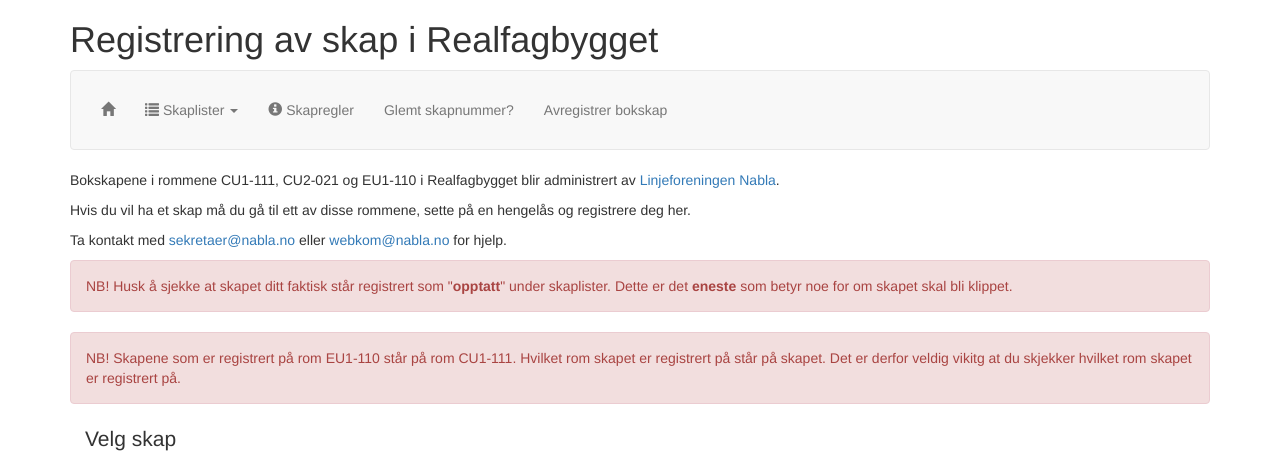
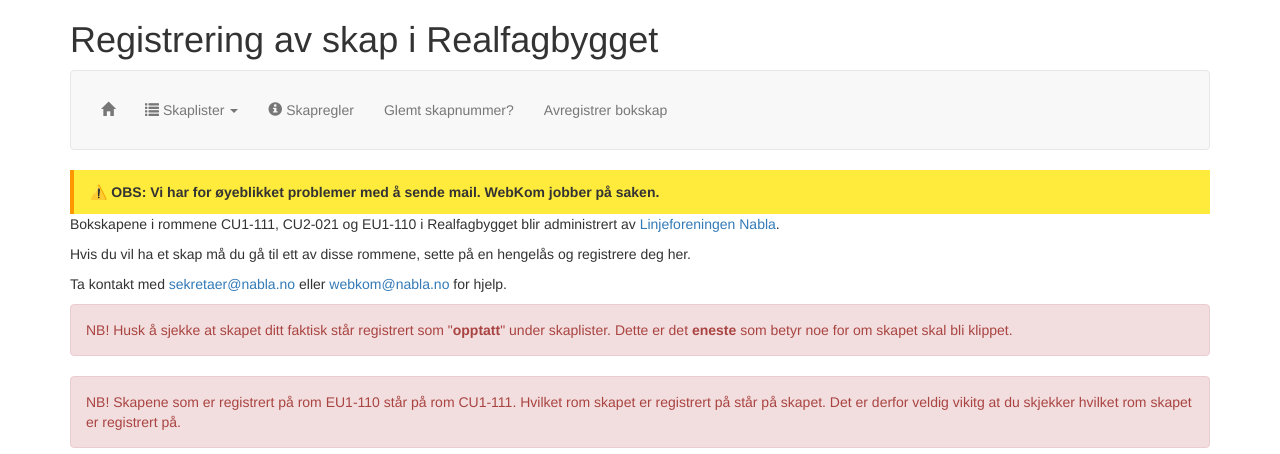
Before and after one commit to Nabla-NTNU/bokskap, a Django app: page / in a window 1280 px wide. Shown: the top 454 px of the page. Run offline with Django 4.2, Linux system fonts and the light colour scheme; some libraries are stand-ins or nearby versions; some web fonts are replaced.

Commit message:
TEMP: add warning box since mail is currently not working.

```diff
--- a/locker/templates/base.html
+++ b/locker/templates/base.html
@@ -14,6 +14,15 @@
     li {
         margin: 1em 0;
     }
+
+    .warning-box {
+      padding: 12px 16px;
+      background-color: #ffeb3b;
+      border-left: 4px solid #ff9800;
+      font-weight: bold;
+      margin: 0;
+    }
+
     </style>
 </head>
 <body>
@@ -56,6 +65,10 @@
             </div>
         </nav>
 
+        <div class="warning-box">
+          ⚠️ OBS: Vi har for øyeblikket problemer med å sende mail. WebKom jobber på saken.
+        </div>
+
         {% bootstrap_messages %}
 
         {% block content %}
```
